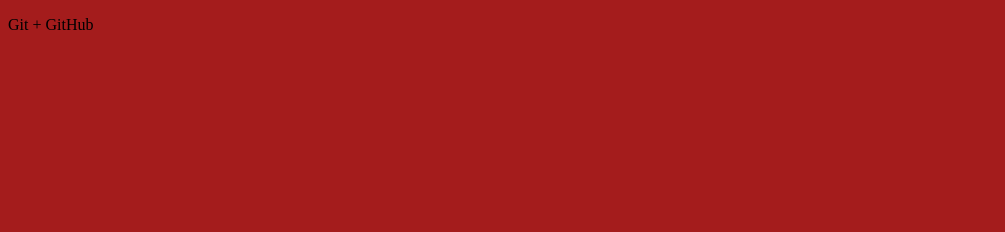
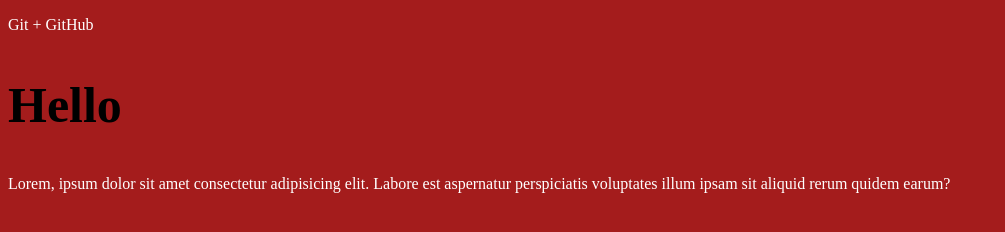
Before and after one commit to kubik97/gittest, a plain HTML site: page index.html in a window 1280 px wide. Shown: the whole page, without its empty margins (0-1005 px from the left). Drawn offline with Linux system fonts and the light colour scheme.

Commit message:
my first change

```diff
--- a/css/main.css
+++ b/css/main.css
@@ -1,3 +1,9 @@
 body{
     background-color: #a41c1c;
 }
+p{
+    color: white;
+}
+h2{
+    font-size: 50px;
+}
--- a/index.html
+++ b/index.html
@@ -8,6 +8,14 @@
 </head>
 <body>
     <p>Git + GitHub</p>
+    <h2>Hello</h2>
+
+    <p>Lorem, ipsum dolor sit amet
+        consectetur adipisicing elit.
+        Labore est aspernatur perspiciatis
+        voluptates illum ipsam sit aliquid
+        rerum quidem earum?
+    </p>
 
 </body>
 </html>
```
